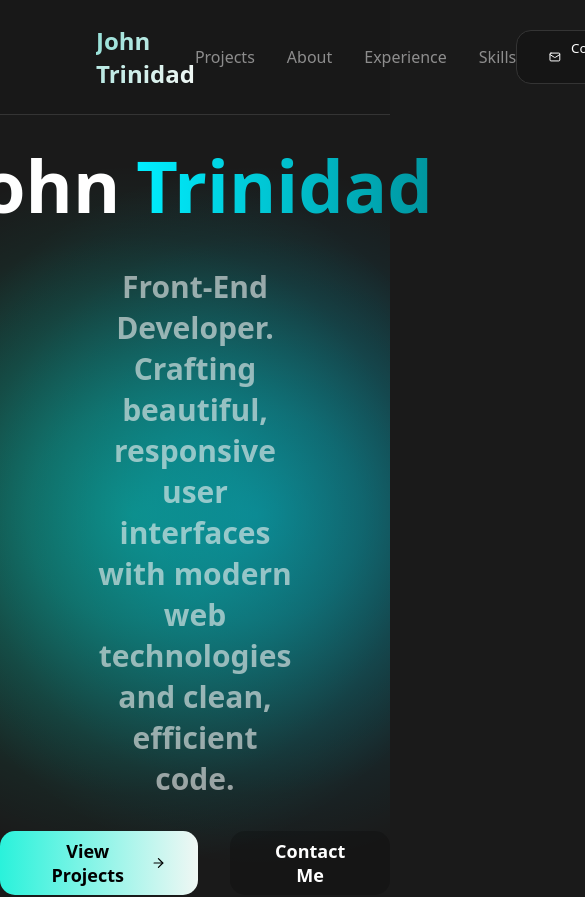
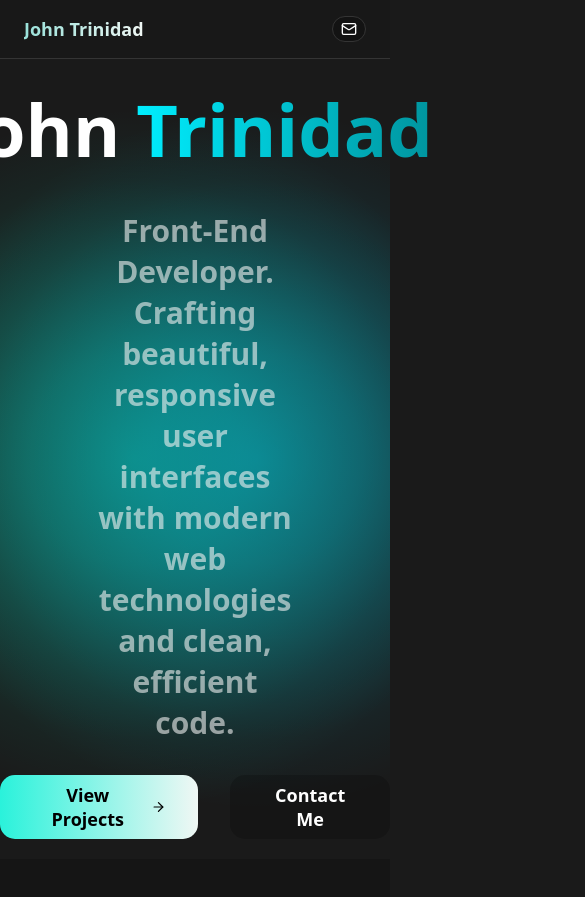
Before and after one commit to trinidj/updated-personal-porfolio, a Vue app: page / in a window 390 px wide. Shown: the top 897 px of the page, 585 px wide, since content can reach past the window. Built offline with nearby package versions, Linux system fonts and the light colour scheme.

Commit message:
feat: add responsive design to Header component

```diff
--- a/src/components/shared/Header.vue
+++ b/src/components/shared/Header.vue
@@ -125,4 +125,44 @@
   .list-item:hover::after {
     width: 100%;
   }
+
+  @media (max-width: 768px) {
+    nav {
+      padding: var(--spacing-base) var(--spacing-xl);
+    }
+
+    .site-title {
+      font-size: var(--text-xl);
+    }
+
+    .list {
+      gap: var(--spacing-base);
+    }
+
+    .contact-button {
+      padding: var(--spacing-sm) var(--spacing-base);
+    }
+
+    .contact-button span {
+      display: none;
+    }
+  }
+
+  @media (max-width: 480px) {
+    nav {
+      padding: var(--spacing-base) var(--spacing-lg);
+    }
+
+    .site-title {
+      font-size: var(--text-lg);
+    }
+
+    .navigation-container {
+      display: none;
+    }
+
+    .contact-button {
+      padding: var(--spacing-xs) var(--spacing-sm);
+    }
+  }
 </style>
```
